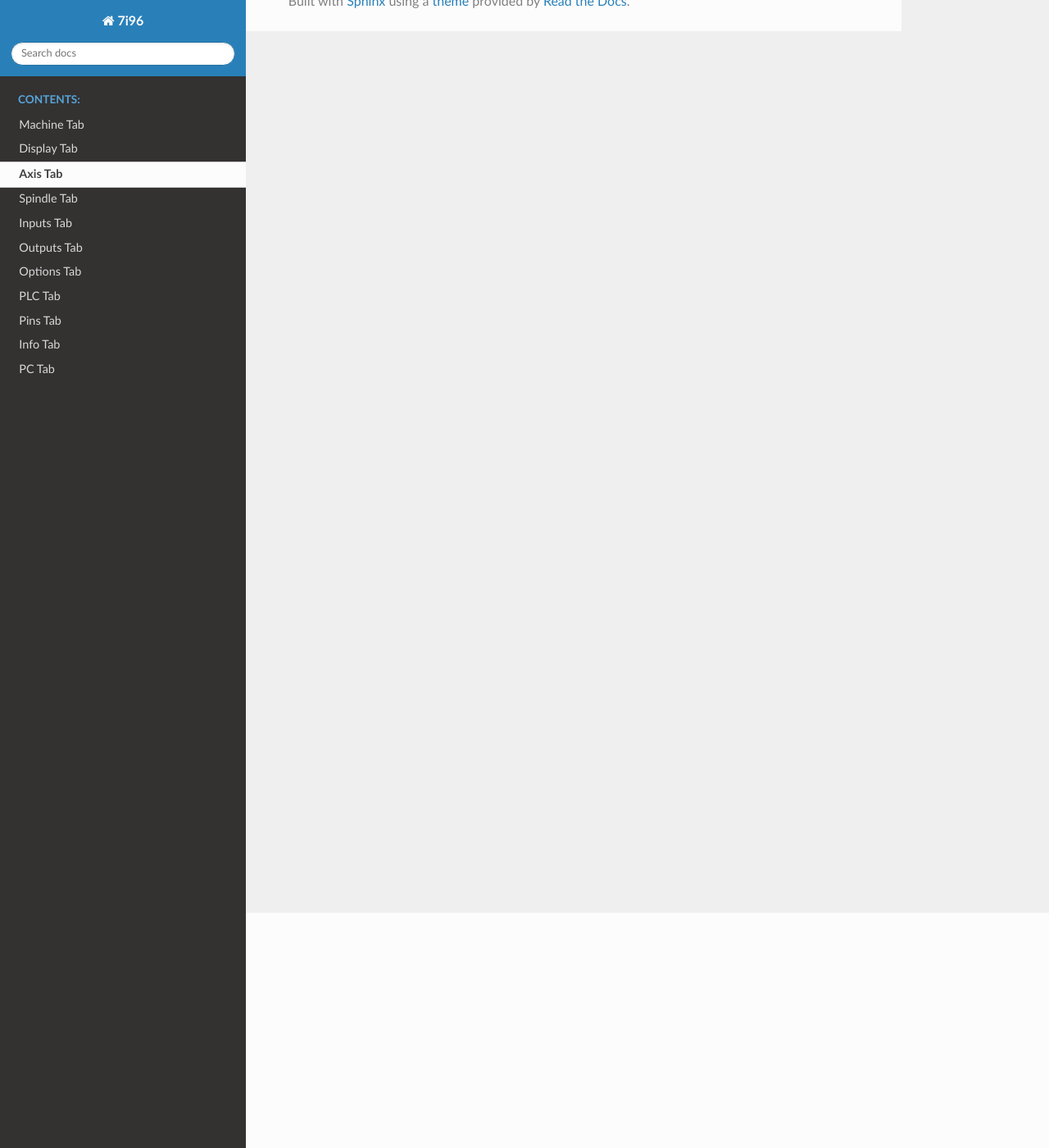
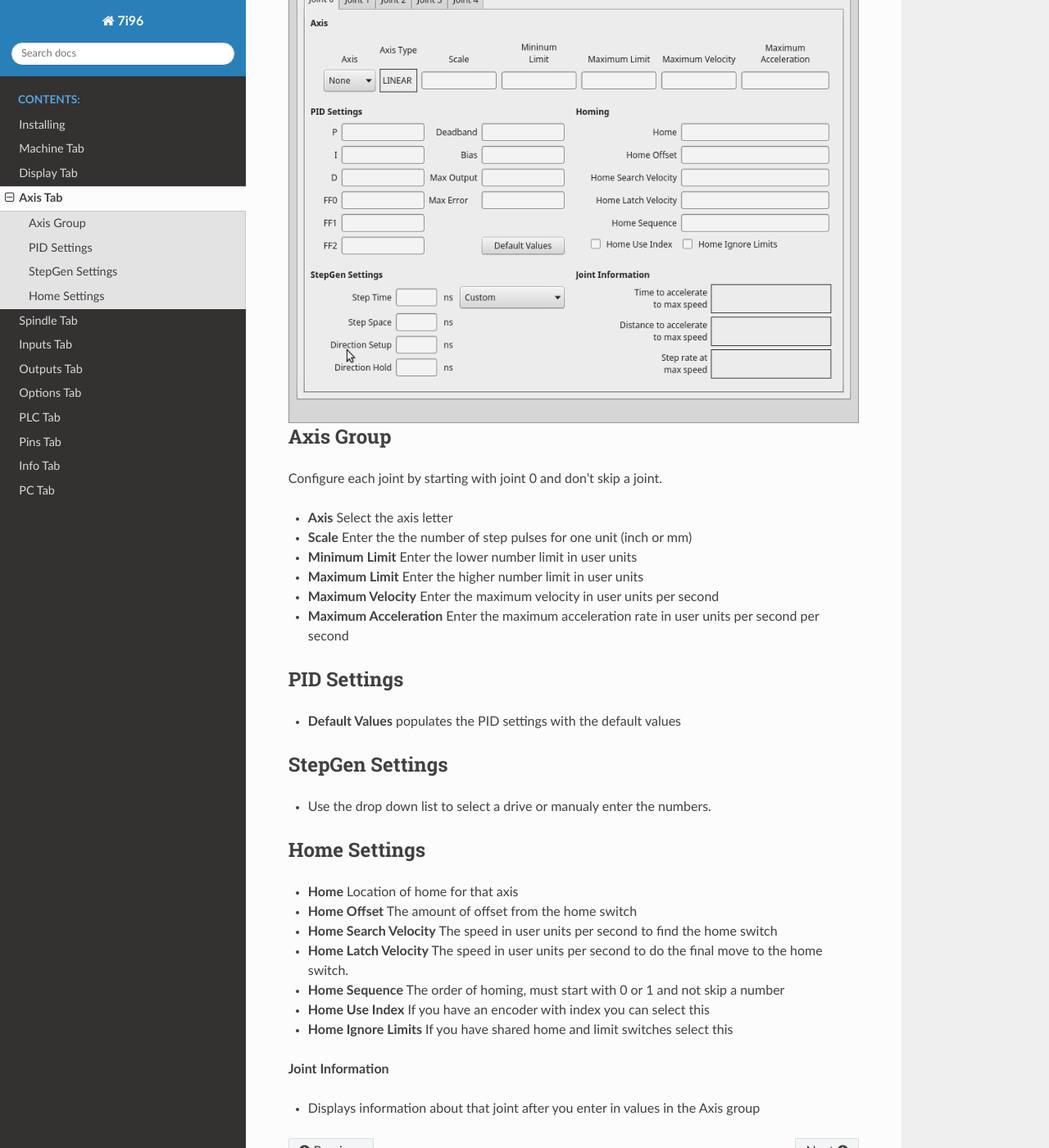
Before and after one commit to snelweg/7i96, a Sphinx documentation site: the page built from docs/source/axis.rst, in a window 1280 px wide and 1400 px high, scrolled down 287 px. Shown: the whole window at 82% size. Built offline with Sphinx 7.4.7 and the Read the Docs theme 2.0.0, drawn with Linux system fonts in a browser that asks for light colours.

Commit message:
DOC: start adding documentation in RTD

```diff
--- a/docs/source/axis.rst
+++ b/docs/source/axis.rst
@@ -1,3 +1,60 @@
 ========
 Axis Tab
 ========
+
+.. image:: images/axis-tab.png
+    :align: center
+
+
+Axis Group
+----------
+
+Configure each joint by starting with joint 0 and don't skip a joint.
+
+* **Axis** Select the axis letter
+
+* **Scale** Enter the the number of step pulses for one unit (inch or mm)
+
+* **Minimum Limit** Enter the lower number limit in user units
+
+* **Maximum Limit** Enter the higher number limit in user units
+
+* **Maximum Velocity** Enter the maximum velocity in user units per second
+
+* **Maximum Acceleration** Enter the maximum acceleration rate in user units
+  per second per second
+
+PID Settings
+------------
+
+* **Default Values** populates the PID settings with the default values
+
+StepGen Settings
+----------------
+
+* Use the drop down list to select a drive or manualy enter the numbers.
+
+Home Settings
+-------------
+
+* **Home** Location of home for that axis
+
+* **Home Offset** The amount of offset from the home switch
+
+* **Home Search Velocity** The speed in user units per second to find the home
+  switch
+
+* **Home Latch Velocity** The speed in user units per second to do the final
+  move to the home switch.
+
+* **Home Sequence** The order of homing, must start with 0 or 1 and not skip a
+  number
+
+* **Home Use Index** If you have an encoder with index you can select this
+
+* **Home Ignore Limits** If you have shared home and limit switches select this
+
+**Joint Information**
+
+* Displays information about that joint after you enter in values in the Axis
+  group
--- a/docs/source/index.rst
+++ b/docs/source/index.rst
@@ -10,6 +10,7 @@ Welcome to 7i96's documentation!
    :maxdepth: 2
    :caption: Contents:
 
+   install
    machine
    display
    axis
```
Also changed, not shown: docs/source/install.rst (added, +26 -0 lines), docs/source/images/Screenshot at 2019-03-02 06-01-22.png (added), docs/source/images/axis-tab.png (added).
